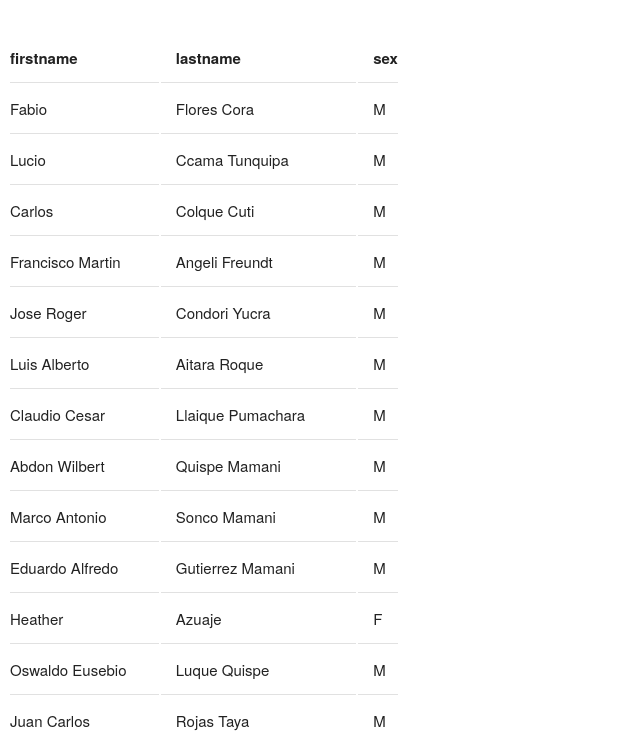
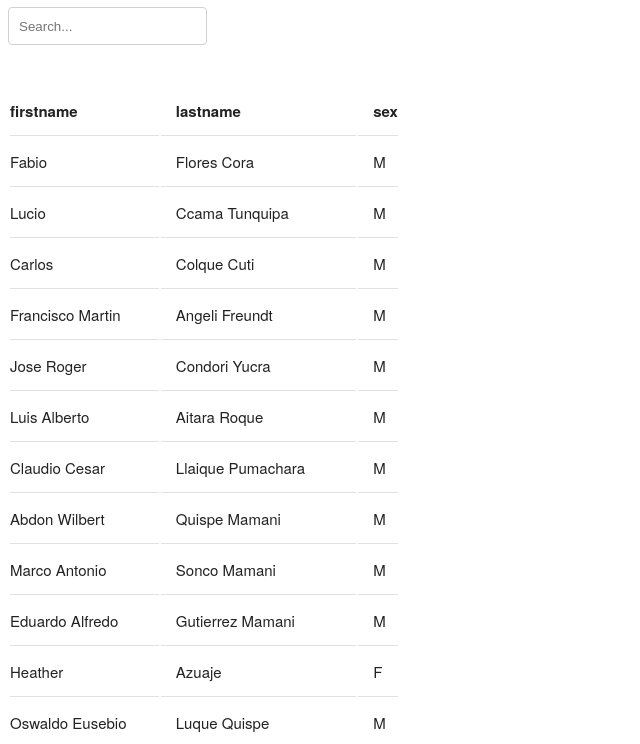
Before and after one commit to delias/jquery-filter-table, a plain HTML site: page index.html in a window 1280 px wide. Shown: the part 129-873 px from the top of the page, without its empty margins (0-640 px from the left). Drawn offline with nearby package versions, Linux system fonts and the light colour scheme.

Commit message:
Update index.html

```diff
--- a/index.html
+++ b/index.html
@@ -12,6 +12,14 @@
     <form action="">
       <button id="btn_male">Male</button>
       <button id="btn_female">Female</button>
+      <div>
+        <input
+          type="text"
+          name="text"
+          id="textFilter"
+          placeholder="Search..."
+        />
+      </div>
     </form>
     <table>
       <thead>
```
